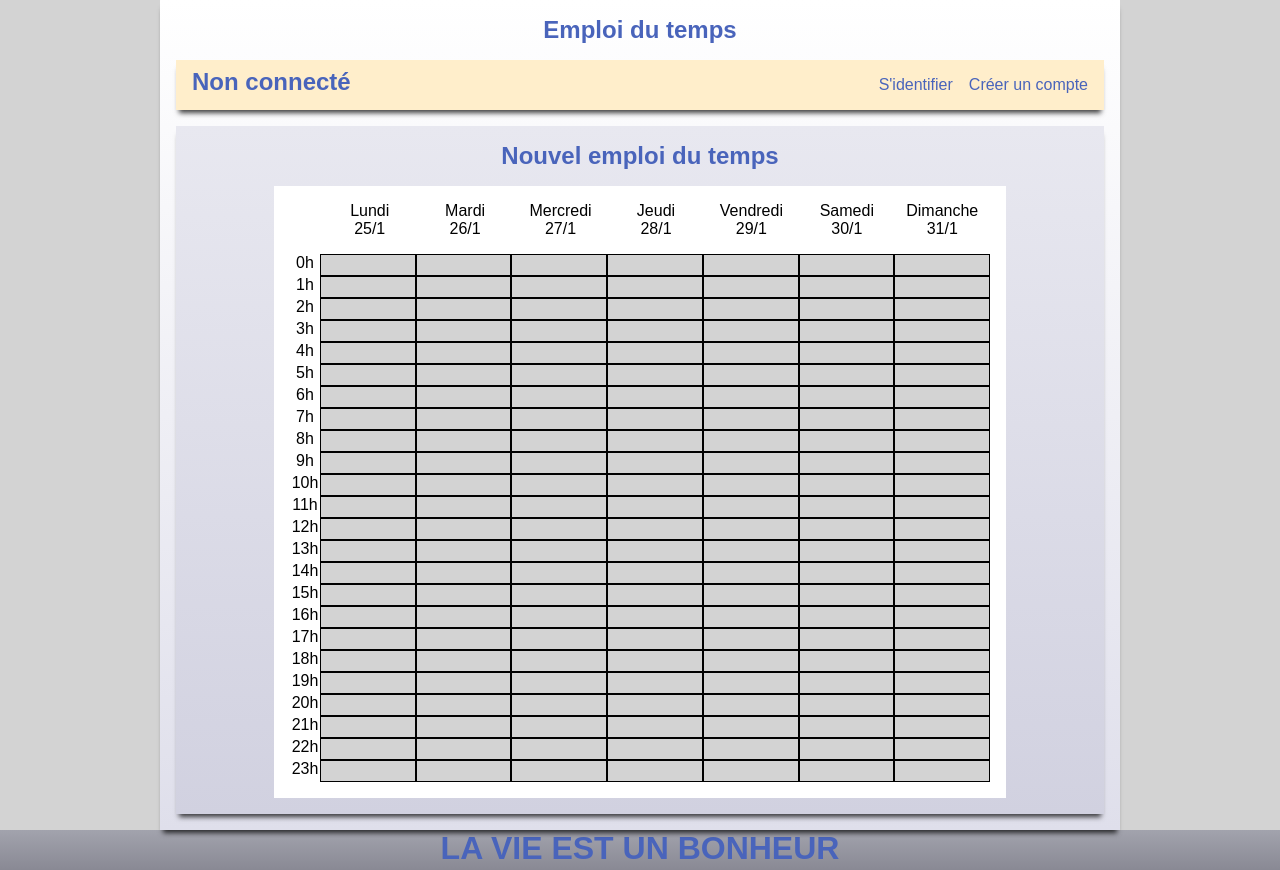
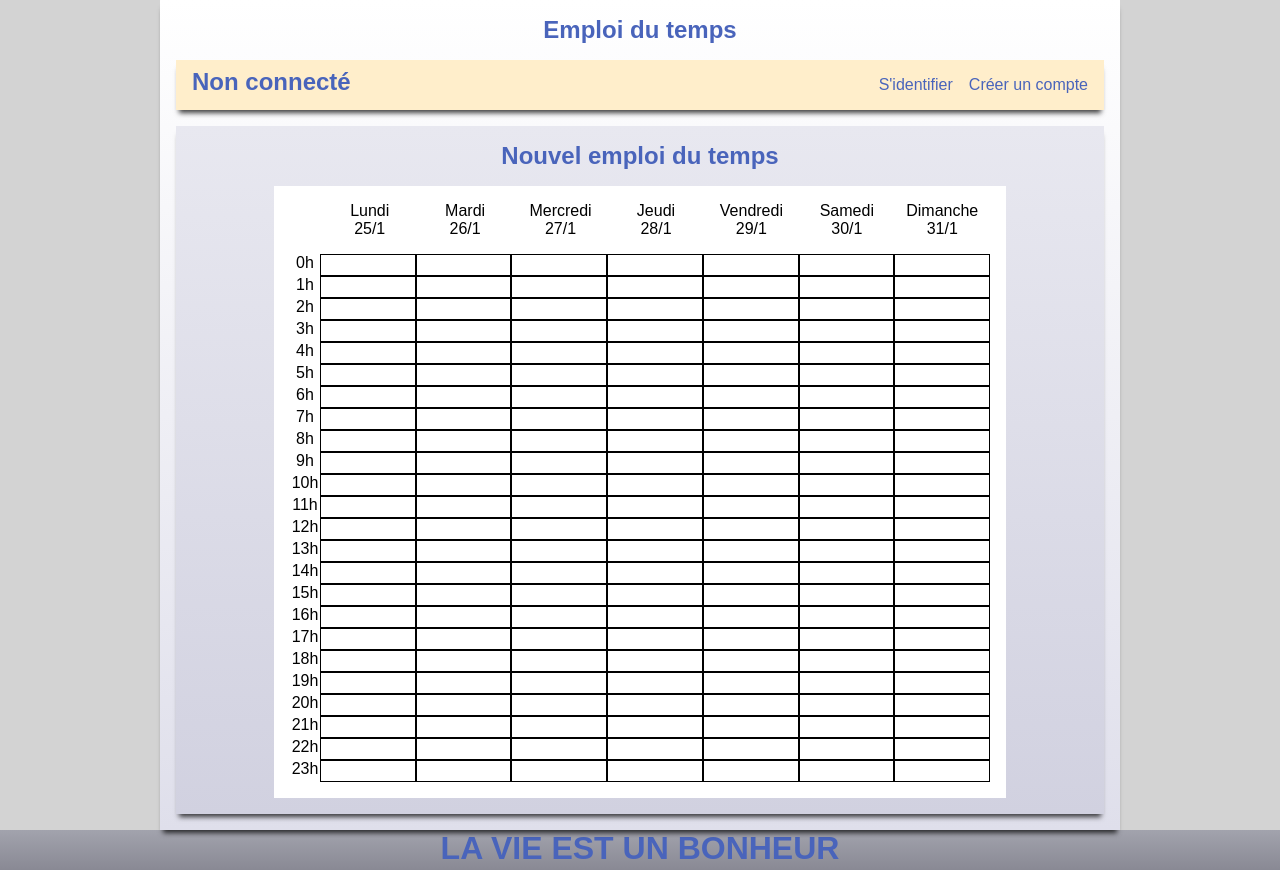
Before and after one commit to ba-lero/planning, a Flask app: page /ajouter in a window 1280 px wide. Run offline with Flask 2, Linux system fonts and the light colour scheme.

Commit message:
la couleur c'est bien

```diff
--- a/static/style.css
+++ b/static/style.css
@@ -117,7 +117,7 @@ a:hover {
 }
 
 .casejours {
-    background: lightgrey;
+    background: white;
     border: 1px solid;
     border-color: black;
     width: 100px;
```
Also changed, not shown: emploi.db.
